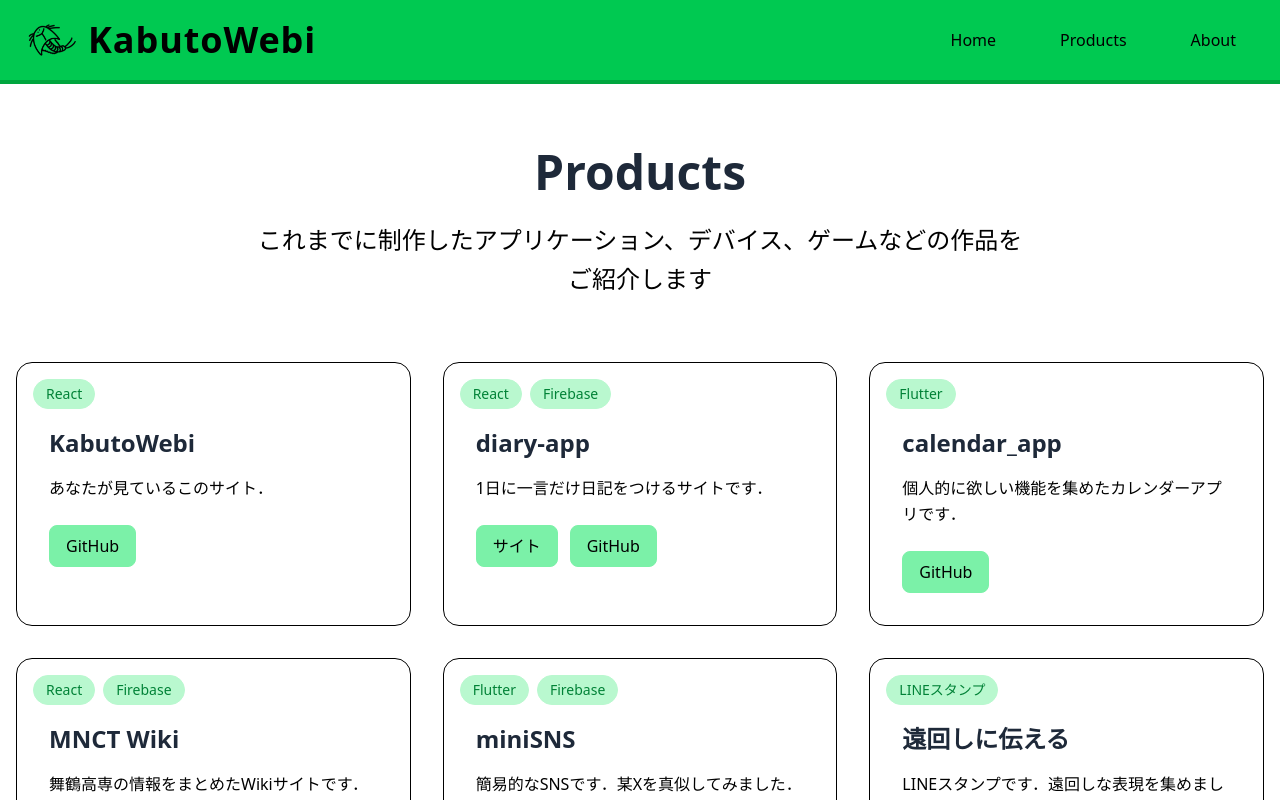
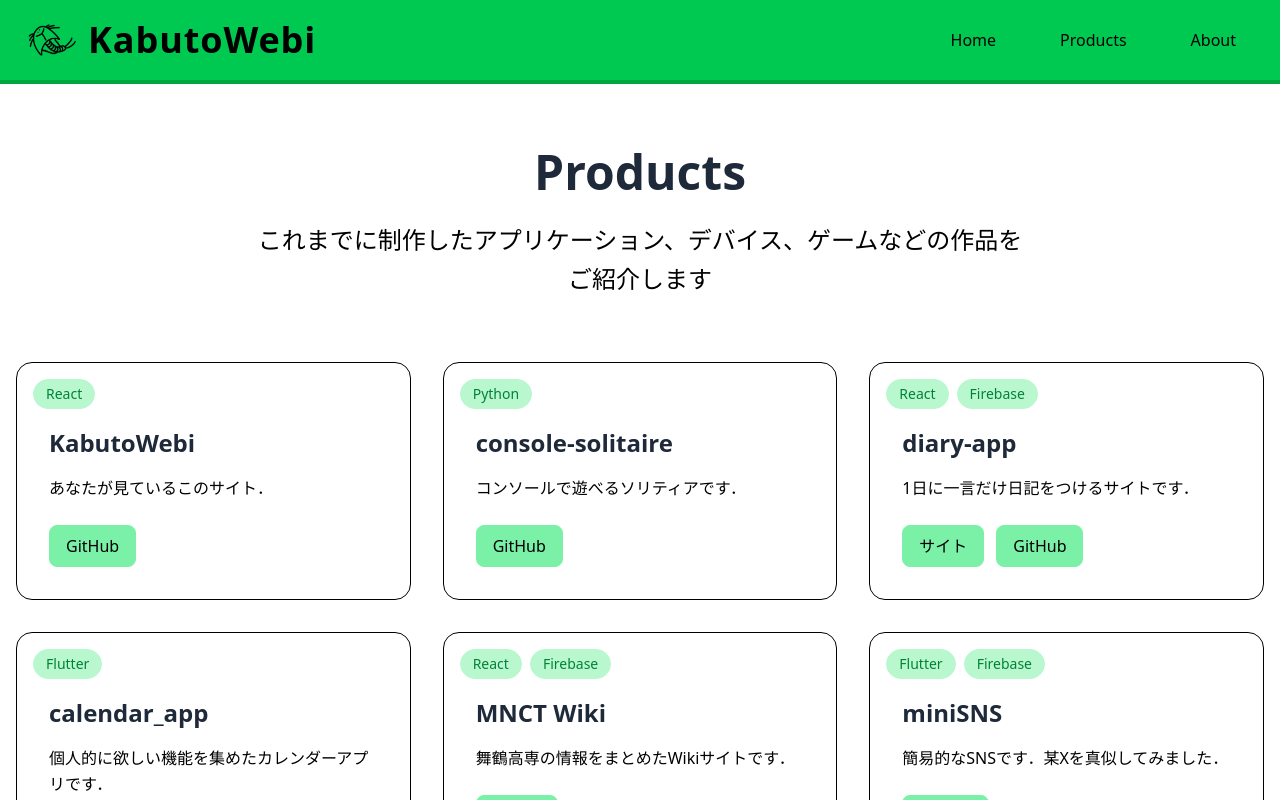
Before and after one commit to KabutoEbi/KabutoWebi, a React (Vite) app: page /products in a window 1280 px wide. Shown: the top 800 px of the page. Built offline with nearby package versions, Linux system fonts and the light colour scheme.

Commit message:
update products

```diff
--- a/package.json
+++ b/package.json
@@ -11,9 +11,11 @@
   },
   "dependencies": {
     "@tailwindcss/vite": "^4.1.4",
+    "i18next": "^25.3.2",
     "lucide-react": "^0.525.0",
     "react": "^19.0.0",
     "react-dom": "^19.0.0",
+    "react-i18next": "^15.6.1",
     "react-router-dom": "^7.5.3",
     "tailwindcss": "^4.1.4"
   },
--- a/src/components/Notifications.jsx
+++ b/src/components/Notifications.jsx
@@ -2,6 +2,7 @@ import React from "react";
 
 const Notifications = () => {
     const notifications = [
+        { date: "2025年08月02日", content: "Productsを更新", type: "feature" },
         { date: "2025年07月21日", content: "Articlesを更新", type: "feature" },
         { date: "2025年07月19日", content: "Productsを更新", type: "feature" },
         { date: "2025年07月17日", content: "UIを大幅更新", type: "update" },
--- a/src/pages/Products.jsx
+++ b/src/pages/Products.jsx
@@ -23,6 +23,15 @@ const Products = () => {
                         language="React"
                         links={[
                             { label: "GitHub", url: "https://github.com/KabutoEbi/KabutoWebi" },
+                        ]}
+                    />
+
+                    <Product
+                        Name="console-solitaire"
+                        description="コンソールで遊べるソリティアです．"
+                        language="Python"
+                        links={[
+                            { label: "GitHub", url: "https://github.com/KabutoEbi/console-solitaire" },
                         ]}
                     />
 
@@ -59,7 +68,7 @@ const Products = () => {
                         description="簡易的なSNSです．某Xを真似してみました．"
                         language={["Flutter", "Firebase"]}
                         links={[
-                            { label: "GitHub", url: "https://github.com/KabutoEbi/miniSNS"},
+                            { label: "GitHub", url: "https://github.com/KabutoEbi/miniSNS" },
                         ]}
                     />
 
```
Also changed, not shown: 1 other file (tests, documents, lock files or other folders).
